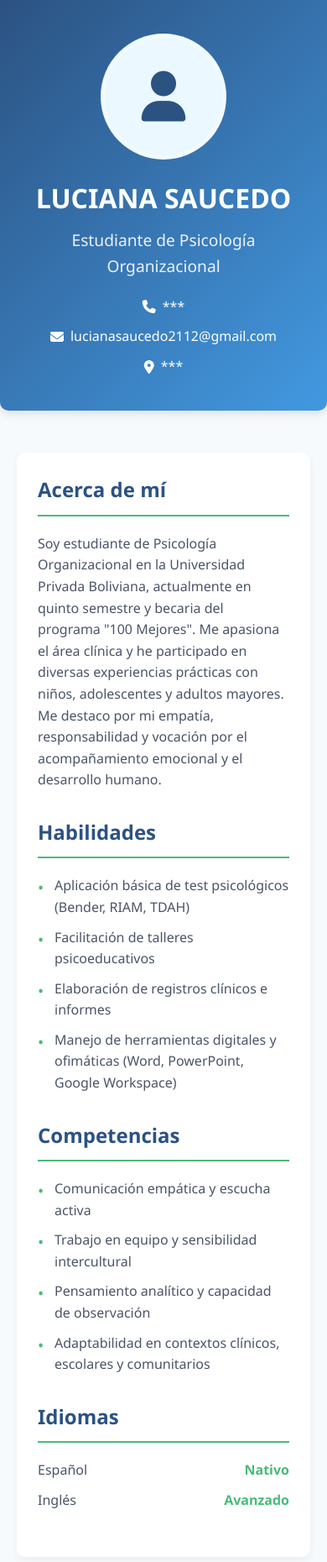
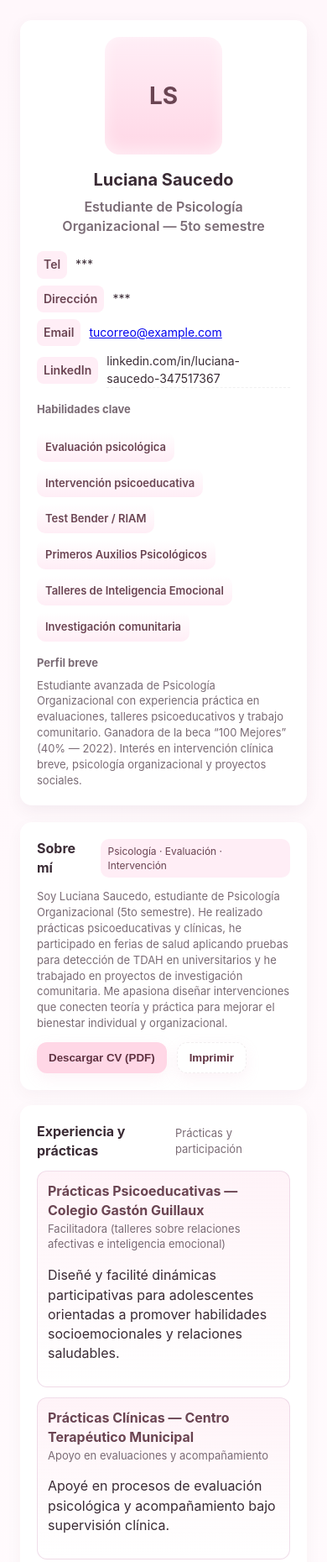
Before and after one commit to lucianasaucedo/lucianasaucedo.github.io, a plain HTML site: page index.html in a window 390 px wide. Shown: the top 1860 px of the page at 84% size. Drawn offline with Linux system fonts and the light colour scheme.

Commit message:
Add files via upload

```diff
--- a/index.html
+++ b/index.html
@@ -1,377 +1,312 @@
-<!DOCTYPE html>
+<!doctype html>
 <html lang="es">
 <head>
-    <meta charset="UTF-8">
-    <meta name="viewport" content="width=device-width, initial-scale=1.0">
-    <title>Luciana Saucedo - Psicología Organizacional</title>
-    <link rel="stylesheet" href="https://cdnjs.cloudflare.com/ajax/libs/font-awesome/6.4.0/css/all.min.css">
-    <style>
-        :root {
-            --primary: #2c5282;
-            --secondary: #4299e1;
-            --accent: #48bb78;
-            --light: #ebf8ff;
-            --dark: #2d3748;
-            --text: #4a5568;
-        }
+  <meta charset="utf-8" />
+  <meta name="viewport" content="width=device-width,initial-scale=1" />
+  <title>Luciana Saucedo — Psicóloga Organizacional</title>
+  <style>
+    :root{
+      --bg:#fff7fb;
+      --card:#fff;
+      --accent:#ffd7e6; /* soft pink */
+      --accent-2:#ffeef6;
+      --muted:#7a6b75;
+      --text:#3a2b35;
+      --glass: rgba(255,255,255,0.7);
+      --radius:14px;
+      font-family: "Inter", system-ui, -apple-system, "Segoe UI", Roboto, "Helvetica Neue", Arial;
+    }
+    *{box-sizing:border-box}
+    body{
+      margin:0;
+      background: linear-gradient(180deg,var(--bg),#fff);
+      color:var(--text);
+      -webkit-font-smoothing:antialiased;
+      -moz-osx-font-smoothing:grayscale;
+      padding:24px;
+      display:flex;
+      justify-content:center;
+      font-size:16px;
+      line-height:1.45;
+    }
 
-        * {
-            margin: 0;
-            padding: 0;
-            box-sizing: border-box;
-            font-family: 'Segoe UI', Tahoma, Geneva, Verdana, sans-serif;
-        }
+    .container{
+      max-width:1000px;
+      width:100%;
+      display:grid;
+      grid-template-columns: 320px 1fr;
+      gap:20px;
+      align-items:start;
+    }
 
-        body {
-            background-color: #f7fafc;
-            color: var(--text);
-            line-height: 1.6;
-        }
+    /* mobile */
+    @media (max-width:880px){
+      .container{grid-template-columns:1fr; padding-bottom:40px}
+      header .avatar{width:110px;height:110px}
+      .top-actions{display:flex;gap:8px;flex-wrap:wrap}
+    }
 
-        .container {
-            max-width: 1200px;
-            margin: 0 auto;
-            padding: 20px;
-        }
+    /* left column */
+    .sidebar{
+      background:var(--card);
+      border-radius:var(--radius);
+      padding:20px;
+      box-shadow: 0 6px 20px rgba(64,0,50,0.06);
+      position:sticky;
+      top:24px;
+      height:fit-content;
+    }
 
-        header {
-            background: linear-gradient(135deg, var(--primary), var(--secondary));
-            color: white;
-            padding: 40px 20px;
-            text-align: center;
-            border-radius: 0 0 10px 10px;
-            box-shadow: 0 4px 12px rgba(0, 0, 0, 0.1);
-        }
+    .avatar{
+      width:140px;height:140px;border-radius:18px;
+      background:linear-gradient(180deg,var(--accent-2),var(--accent));
+      display:flex;align-items:center;justify-content:center;
+      font-weight:700;color:#6a4452;
+      font-size:28px;margin:0 auto 16px;
+      box-shadow: inset 0 -6px 18px rgba(255,255,255,0.6);
+    }
+    h1{font-size:20px;margin:6px 0;text-align:center}
+    p.role{margin:0;text-align:center;color:var(--muted);font-weight:600}
 
-        .profile-img {
-            width: 150px;
-            height: 150px;
-            border-radius: 50%;
-            object-fit: cover;
-            border: 5px solid rgba(255, 255, 255, 0.3);
-            margin: 0 auto 20px;
-            background-color: var(--light);
-            display: flex;
-            align-items: center;
-            justify-content: center;
-            color: var(--primary);
-            font-size: 60px;
-        }
+    .contact{
+      margin-top:18px;font-size:14px;
+      display:grid;gap:8px;
+    }
+    .contact-item{display:flex;gap:10px;align-items:center}
+    .chip{background:var(--accent-2);padding:6px 8px;border-radius:8px;font-weight:600;color:#6a4452}
+    .links a{color:var(--text);text-decoration:none;border-bottom:1px dashed rgba(0,0,0,0.06)}
+    .skills{
+      margin-top:18px;
+      display:flex;flex-wrap:wrap;gap:8px;
+    }
+    .skill{background:linear-gradient(180deg, #fff, var(--accent-2));padding:8px 10px;border-radius:10px;font-weight:600;font-size:13px;color:#6a4452}
 
-        h1 {
-            font-size: 2.5rem;
-            margin-bottom: 10px;
-        }
+    /* right column (main) */
+    .main{
+      background:transparent;
+    }
+    .card{
+      background:var(--card);
+      border-radius:var(--radius);
+      padding:20px;
+      margin-bottom:18px;
+      box-shadow: 0 6px 20px rgba(64,0,50,0.04);
+    }
+    .section-title{
+      display:flex;justify-content:space-between;align-items:center;margin-bottom:12px;
+    }
+    .section-title h2{font-size:16px;margin:0}
+    .timeline{display:grid;gap:12px}
+    .item{
+      padding:12px;border-radius:12px;background:linear-gradient(180deg,rgba(255,240,246,0.8),#fff);
+      border:1px solid rgba(230,200,220,0.6)
+    }
+    .muted{color:var(--muted);font-size:13px}
+    .bold{font-weight:700;color:#6a4452}
 
-        .subtitle {
-            font-size: 1.2rem;
-            opacity: 0.9;
-            margin-bottom: 20px;
-        }
+    /* CTA footer */
+    .actions{
+      display:flex;gap:12px;margin-top:12px;flex-wrap:wrap;
+    }
+    .btn{
+      background:var(--accent);
+      border:none;padding:10px 14px;border-radius:12px;font-weight:700;
+      box-shadow: 0 6px 18px rgba(230,160,190,0.12);
+      cursor:pointer;color:#5f3241;
+    }
+    .btn.ghost{
+      background:transparent;border:1px dashed rgba(120,90,100,0.1)
+    }
 
-        .contact-info {
-            display: flex;
-            flex-wrap: wrap;
-            justify-content: center;
-            gap: 20px;
-            margin-top: 20px;
-        }
-
-        .contact-item {
-            display: flex;
-            align-items: center;
-            gap: 8px;
-        }
-
-        .main-content {
-            display: grid;
-            grid-template-columns: 1fr 2fr;
-            gap: 30px;
-            margin-top: 30px;
-        }
-
-        .sidebar {
-            background-color: white;
-            border-radius: 10px;
-            padding: 25px;
-            box-shadow: 0 4px 10px rgba(0, 0, 0, 0.05);
-        }
-
-        .content {
-            background-color: white;
-            border-radius: 10px;
-            padding: 25px;
-            box-shadow: 0 4px 10px rgba(0, 0, 0, 0.05);
-        }
-
-        h2 {
-            color: var(--primary);
-            border-bottom: 2px solid var(--accent);
-            padding-bottom: 10px;
-            margin-bottom: 20px;
-            font-size: 1.5rem;
-        }
-
-        h3 {
-            color: var(--secondary);
-            margin-bottom: 8px;
-            font-size: 1.2rem;
-        }
-
-        .section {
-            margin-bottom: 30px;
-        }
-
-        .skills-list, .competencies-list {
-            list-style-type: none;
-        }
-
-        .skills-list li, .competencies-list li {
-            margin-bottom: 10px;
-            padding-left: 20px;
-            position: relative;
-        }
-
-        .skills-list li:before, .competencies-list li:before {
-            content: "•";
-            color: var(--accent);
-            position: absolute;
-            left: 0;
-            font-size: 1.2rem;
-        }
-
-        .language-item {
-            display: flex;
-            justify-content: space-between;
-            margin-bottom: 10px;
-        }
-
-        .language-level {
-            color: var(--accent);
-            font-weight: bold;
-        }
-
-        .education-item, .activity-item {
-            margin-bottom: 25px;
-        }
-
-        .date {
-            color: var(--secondary);
-            font-weight: 500;
-            margin-bottom: 5px;
-        }
-
-        .activity-details {
-            margin-top: 10px;
-            padding-left: 15px;
-        }
-
-        .activity-details li {
-            margin-bottom: 8px;
-        }
-
-        .achievements {
-            display: flex;
-            flex-wrap: wrap;
-            gap: 15px;
-        }
-
-        .achievement {
-            background-color: var(--light);
-            padding: 10px 15px;
-            border-radius: 8px;
-            border-left: 4px solid var(--accent);
-        }
-
-        footer {
-            text-align: center;
-            margin-top: 40px;
-            padding: 20px;
-            color: var(--text);
-            font-size: 0.9rem;
-        }
-
-        .linkedin-link {
-            display: inline-flex;
-            align-items: center;
-            gap: 8px;
-            color: var(--primary);
-            text-decoration: none;
-            margin-top: 10px;
-            font-weight: 500;
-        }
-
-        @media (max-width: 768px) {
-            .main-content {
-                grid-template-columns: 1fr;
-            }
-
-            h1 {
-                font-size: 2rem;
-            }
-
-            .contact-info {
-                flex-direction: column;
-                align-items: center;
-                gap: 10px;
-            }
-        }
-    </style>
+    /* small details */
+    .tag{font-size:12px;color:#6a4452;background:var(--accent-2);padding:6px 8px;border-radius:10px;margin-left:8px}
+    footer{margin-top:18px;text-align:center;color:var(--muted);font-size:13px}
+  </style>
 </head>
 <body>
-    <header>
-        <div class="profile-img">
-            <i class="fas fa-user"></i>
+  <div class="container" role="main">
+
+    <!-- LEFT: profile summary -->
+    <aside class="sidebar" aria-label="Perfil">
+      <div class="avatar" aria-hidden="true">LS</div>
+      <h1>Luciana Saucedo</h1>
+      <p class="role">Estudiante de Psicología Organizacional — 5to semestre</p>
+
+      <div class="contact" aria-label="Contacto">
+        <div class="contact-item"><span class="chip">Tel</span><span aria-hidden="true">***</span></div>
+        <div class="contact-item"><span class="chip">Dirección</span><span aria-hidden="true">***</span></div>
+        <div class="contact-item"><span class="chip">Email</span>
+          <a href="mailto:tucorreo@example.com" title="Enviar correo">tucorreo@example.com</a>
         </div>
-        <h1>LUCIANA SAUCEDO</h1>
-        <div class="subtitle">Estudiante de Psicología Organizacional</div>
-        <div class="contact-info">
-            <div class="contact-item">
-                <i class="fas fa-phone"></i>
-                <span>***</span>
-            </div>
-            <div class="contact-item">
-                <i class="fas fa-envelope"></i>
-                <span>lucianasaucedo2112@gmail.com</span>
-            </div>
-            <div class="contact-item">
-                <i class="fas fa-map-marker-alt"></i>
-                <span>***</span>
-            </div>
+        <div class="contact-item links"><span class="chip">LinkedIn</span>
+          <a href="https://www.linkedin.com/in/luciana-saucedo-347517367" target="_blank" rel="noopener">linkedin.com/in/luciana-saucedo-347517367</a>
         </div>
-    </header>
+      </div>
 
-    <div class="container">
-        <div class="main-content">
-            <div class="sidebar">
-                <div class="section">
-                    <h2>Acerca de mí</h2>
-                    <p>Soy estudiante de Psicología Organizacional en la Universidad Privada Boliviana, actualmente en quinto semestre y becaria del programa "100 Mejores". Me apasiona el área clínica y he participado en diversas experiencias prácticas con niños, adolescentes y adultos mayores. Me destaco por mi empatía, responsabilidad y vocación por el acompañamiento emocional y el desarrollo humano.</p>
-                </div>
+      <div style="margin-top:16px">
+        <div class="muted" style="font-weight:700;margin-bottom:8px">Habilidades clave</div>
+        <div class="skills" role="list">
+          <div class="skill" role="listitem">Evaluación psicológica</div>
+          <div class="skill" role="listitem">Intervención psicoeducativa</div>
+          <div class="skill" role="listitem">Test Bender / RIAM</div>
+          <div class="skill" role="listitem">Primeros Auxilios Psicológicos</div>
+          <div class="skill" role="listitem">Talleres de Inteligencia Emocional</div>
+          <div class="skill" role="listitem">Investigación comunitaria</div>
+        </div>
+      </div>
 
-                <div class="section">
-                    <h2>Habilidades</h2>
-                    <ul class="skills-list">
-                        <li>Aplicación básica de test psicológicos (Bender, RIAM, TDAH)</li>
-                        <li>Facilitación de talleres psicoeducativos</li>
-                        <li>Elaboración de registros clínicos e informes</li>
-                        <li>Manejo de herramientas digitales y ofimáticas (Word, PowerPoint, Google Workspace)</li>
-                    </ul>
-                </div>
+      <div style="margin-top:16px">
+        <div class="muted" style="font-weight:700;margin-bottom:8px">Perfil breve</div>
+        <div class="muted">Estudiante avanzada de Psicología Organizacional con experiencia práctica en evaluaciones, talleres psicoeducativos y trabajo comunitario. Ganadora de la beca “100 Mejores” (40% — 2022). Interés en intervención clínica breve, psicología organizacional y proyectos sociales.</div>
+      </div>
+    </aside>
 
-                <div class="section">
-                    <h2>Competencias</h2>
-                    <ul class="competencies-list">
-                        <li>Comunicación empática y escucha activa</li>
-                        <li>Trabajo en equipo y sensibilidad intercultural</li>
-                        <li>Pensamiento analítico y capacidad de observación</li>
-                        <li>Adaptabilidad en contextos clínicos, escolares y comunitarios</li>
-                    </ul>
-                </div>
+    <!-- RIGHT: main content -->
+    <main class="main" aria-label="Contenido principal">
 
-                <div class="section">
-                    <h2>Idiomas</h2>
-                    <div class="language-item">
-                        <span>Español</span>
-                        <span class="language-level">Nativo</span>
-                    </div>
-                    <div class="language-item">
-                        <span>Inglés</span>
-                        <span class="language-level">Avanzado</span>
-                    </div>
-                </div>
-            </div>
+      <header class="card" aria-labelledby="about-title">
+        <div class="section-title">
+          <h2 id="about-title">Sobre mí</h2>
+          <span class="tag">Psicología · Evaluación · Intervención</span>
+        </div>
+        <p class="muted">Soy Luciana Saucedo, estudiante de Psicología Organizacional (5to semestre). He realizado prácticas psicoeducativas y clínicas, he participado en ferias de salud aplicando pruebas para detección de TDAH en universitarios y he trabajado en proyectos de investigación comunitaria. Me apasiona diseñar intervenciones que conecten teoría y práctica para mejorar el bienestar individual y organizacional.</p>
+        <div class="actions" aria-hidden="false" style="margin-top:12px">
+          <button class="btn">Descargar CV (PDF)</button>
+          <button class="btn ghost" onclick="window.print()">Imprimir</button>
+        </div>
+      </header>
 
-            <div class="content">
-                <div class="section">
-                    <h2>Educación</h2>
-                    <div class="education-item">
-                        <div class="date">2023 – 2026</div>
-                        <h3>Licenciatura en Psicología Organizacional</h3>
-                        <p>Universidad Privada Boliviana (UPB)</p>
-                        <p>Promedio: 84/100</p>
-                    </div>
-                    <div class="education-item">
-                        <div class="date">2018 – 2022</div>
-                        <h3>Bachillerato en humanidades</h3>
-                        <p>Colegio Franco Boliviano</p>
-                    </div>
-                </div>
+      <section class="card" aria-labelledby="exp-title">
+        <div class="section-title">
+          <h2 id="exp-title">Experiencia y prácticas</h2>
+          <span class="muted">Prácticas y participación</span>
+        </div>
 
-                <div class="section">
-                    <h2>Logros Académicos</h2>
-                    <div class="achievements">
-                        <div class="achievement">Ganadora Beca 100 Mejores 40%</div>
-                        <div class="achievement">Ganadora Olimpiadas Biología</div>
-                    </div>
-                </div>
+        <div class="timeline" role="list">
+          <div class="item" role="listitem">
+            <div class="bold">Prácticas Psicoeducativas — Colegio Gastón Guillaux</div>
+            <div class="muted">Facilitadora (talleres sobre relaciones afectivas e inteligencia emocional)</div>
+            <p>Diseñé y facilité dinámicas participativas para adolescentes orientadas a promover habilidades socioemocionales y relaciones saludables.</p>
+          </div>
 
-                <div class="section">
-                    <h2>Actividades Académicas</h2>
+          <div class="item" role="listitem">
+            <div class="bold">Prácticas Clínicas — Centro Terapéutico Municipal</div>
+            <div class="muted">Apoyo en evaluaciones y acompañamiento</div>
+            <p>Apoyé en procesos de evaluación psicológica y acompañamiento bajo supervisión clínica.</p>
+          </div>
 
-                    <div class="activity-item">
-                        <h3>Feria de Salud – Evaluación para TDAH</h3>
-                        <ul class="activity-details">
-                            <li>Participé como evaluadora en una feria de salud, aplicando pruebas para detectar síntomas de TDAH en universitarios.</li>
-                        </ul>
-                    </div>
+          <div class="item" role="listitem">
+            <div class="bold">Feria de Salud – Evaluación para TDAH (2025)</div>
+            <div class="muted">Evaluadora</div>
+            <p>Participé aplicando pruebas y protocolos para detectar síntomas de TDAH en población universitaria.</p>
+          </div>
 
-                    <div class="activity-item">
-                        <h3>Prácticas Psicoeducativas – Colegio Gastón Guillaux</h3>
-                        <ul class="activity-details">
-                            <li>Facilité talleres sobre relaciones afectivas e inteligencia emocional a adolescentes.</li>
-                            <li>Diseñé dinámicas participativas para fomentar el bienestar emocional.</li>
-                        </ul>
-                    </div>
+          <div class="item" role="listitem">
+            <div class="bold">Aplicación de test psicológicos</div>
+            <div class="muted">Bender, RIAM y otras pruebas</div>
+            <p>Experiencia en aplicación e interpretación básica de herramientas psicométricas para distintos grupos etarios.</p>
+          </div>
 
-                    <div class="activity-item">
-                        <h3>Prácticas Clínicas – Centro Terapéutico Municipal</h3>
-                        <ul class="activity-details">
-                            <li>Apoyé en sesiones con niños con trastornos del neurodesarrollo.</li>
-                            <li>Realicé observaciones conductuales y reforcé habilidades en intervención clínica infantil.</li>
-                        </ul>
-                    </div>
+          <div class="item" role="listitem">
+            <div class="bold">Prácticas de investigación — Comunidad Ayorea</div>
+            <div class="muted">Trabajo de campo en Psicología Cultural</div>
+            <p>Participé en actividades de investigación comunitaria, con enfoque en metodología participativa y respeto cultural.</p>
+          </div>
 
-                    <div class="activity-item">
-                        <h3>Evaluación Psicológica – Adultos Mayores (RIAM)</h3>
-                        <ul class="activity-details">
-                            <li>Trabajo en entrevistas y aplicación de instrumentos para la evaluación cognitiva y emocional de personas mayores.</li>
-                        </ul>
-                    </div>
+        </div>
+      </section>
 
-                    <div class="activity-item">
-                        <h3>Trabajo Becario – Universidad Privada Boliviana</h3>
-                        <ul class="activity-details">
-                            <li>Representación de la carrera en ferias educativas y charlas informativas para futuros estudiantes.</li>
-                        </ul>
-                    </div>
+      <section class="card" aria-labelledby="edu-title">
+        <div class="section-title">
+          <h2 id="edu-title">Formación académica</h2>
+          <span class="muted">Universidad y logros</span>
+        </div>
+        <div class="timeline">
+          <div class="item">
+            <div class="bold">Psicología Organizacional — Universidad Privada (UPB)</div>
+            <div class="muted">5to semestre</div>
+            <p>Formación en procesos organizacionales, evaluación y diseño de intervenciones psicosociales. Participante activa en proyectos académicos y actividades prácticas.</p>
+          </div>
 
-                    <div class="activity-item">
-                        <h3>Evaluación Infantil – Kinder Cáritas</h3>
-                        <ul class="activity-details">
-                            <li>Aplicación de Test de Bender en niños preescolares para valorar habilidades visamotoras.</li>
-                        </ul>
-                    </div>
+          <div class="item">
+            <div class="bold">Beca “100 Mejores”</div>
+            <div class="muted">2022 — 40% de beca</div>
+            <p>Reconocimiento por rendimiento académico y compromiso estudiantil.</p>
+          </div>
+        </div>
+      </section>
 
-                    <div class="activity-item">
-                        <h3>Investigación en Psicología Cultural – Comunidad Ayerca</h3>
-                        <ul class="activity-details">
-                            <li>Participación en investigación cualitativa sobre dinámicas psicosociales en contextos indígenas.</li>
-                            <li>Trabajo de campo e interpretación intercultural.</li>
-                        </ul>
-                    </div>
-                </div>
+      <section class="card" aria-labelledby="projects-title">
+        <div class="section-title">
+          <h2 id="projects-title">Proyectos & trabajos relevantes</h2>
+          <span class="muted">Intervenciones y actividades</span>
+        </div>
 
-                <a href="https://www.linkedin.com/in/luciana-saucedo-347517367" class="linkedin-link" target="_blank">
-                    <i class="fab fa-linkedin"></i>
-                    Conecta conmigo en LinkedIn
-                </a>
-            </div>
+        <div class="timeline">
+          <div class="item">
+            <div class="bold">Talleres de inteligencia emocional y relaciones afectivas</div>
+            <div class="muted">Diseño y ejecución</div>
+            <p>Creación de materiales didácticos y sesiones interactivas para adolescentes, con evaluación de impacto cualitativa.</p>
+          </div>
+
+          <div class="item">
+            <div class="bold">Trabajo con adultos mayores</div>
+            <div class="muted">Aplicación de instrumentos y apoyo</div>
+            <p>Experiencia en la aplicación de test y en la interacción con población adulta mayor en contextos de evaluación.</p>
+          </div>
+
+          <div class="item">
+            <div class="bold">Actividad de negociación (Expobodas)</div>
+            <div class="muted">Participación académica</div>
+            <p>Trabajo práctico en negociación con proveedores, análisis de cotizaciones y simulaciones formales.</p>
+          </div>
         </div>
-    </div>
+      </section>
 
-    <footer>
-        <p>CV Digital - Luciana Saucedo</p>
-    </footer>
+      <section class="card" aria-labelledby="skills-title">
+        <div class="section-title">
+          <h2 id="skills-title">Competencias</h2>
+          <span class="muted">Técnicas y blandas</span>
+        </div>
+
+        <div style="display:grid;grid-template-columns:repeat(auto-fit,minmax(200px,1fr));gap:12px">
+          <div class="item">
+            <div class="bold">Técnicas</div>
+            <ul class="muted" style="margin:8px 0 0 18px">
+              <li>Aplicación de pruebas (Bender, RIAM)</li>
+              <li>Evaluación TDAH en contextos masivos</li>
+              <li>Primeros Auxilios Psicológicos (PAP)</li>
+              <li>Análisis de cotizaciones y negociación</li>
+            </ul>
+          </div>
+          <div class="item">
+            <div class="bold">Blandas</div>
+            <ul class="muted" style="margin:8px 0 0 18px">
+              <li>Comunicación efectiva</li>
+              <li>Trabajo en equipo y liderazgo</li>
+              <li>Empatía y escucha activa</li>
+              <li>Organización y planificación</li>
+            </ul>
+          </div>
+        </div>
+      </section>
+
+      <footer class="card" aria-label="Footer">
+        <div style="display:flex;justify-content:space-between;align-items:center;gap:12px;flex-wrap:wrap">
+          <div>
+            <div class="muted">¿Te gustaría personalizar algo?</div>
+            <div class="muted" style="font-size:13px">Puedo actualizar colores, texto, o agregar tu foto y enlaces.</div>
+          </div>
+          <div style="text-align:right">
+            <div class="muted">Última actualización: <strong>19 nov 2025</strong></div>
+            <div style="margin-top:8px"><small class="muted">Diseño pensado para presentaciones académicas y portafolios profesionales</small></div>
+          </div>
+        </div>
+      </footer>
+
+    </main>
+  </div>
+
+  <!-- NOTAS: Reemplaza tucorreo@example.com por tu correo real. Teléfono y dirección están intencionalmente enmascarados con '***'. -->
 </body>
 </html>
```
